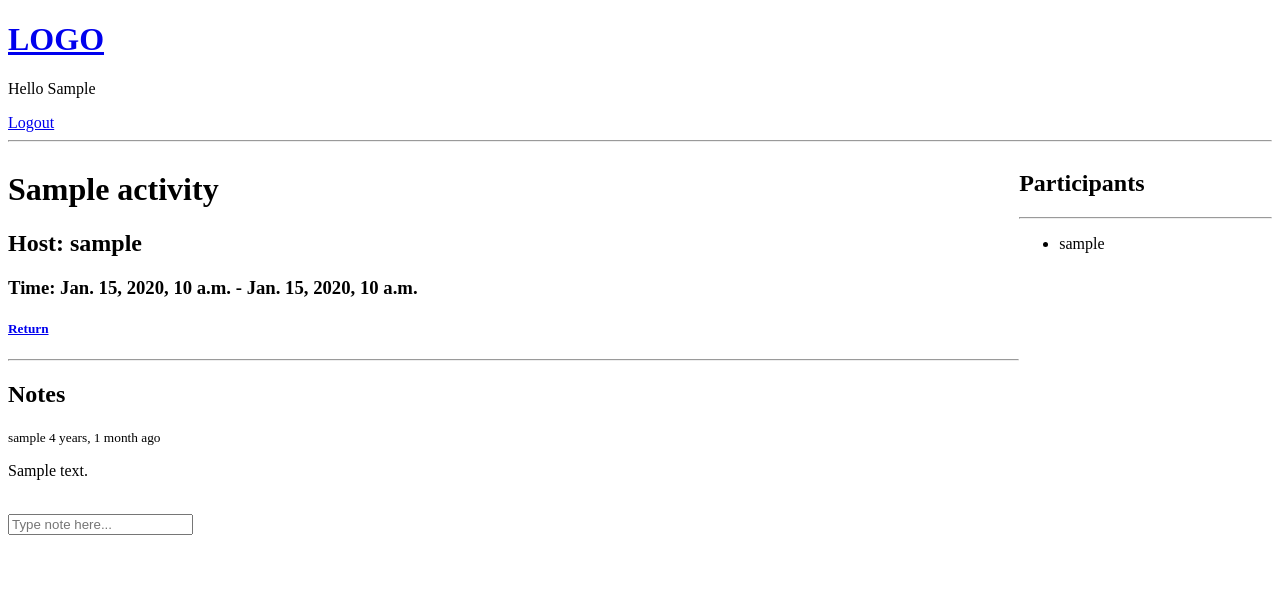
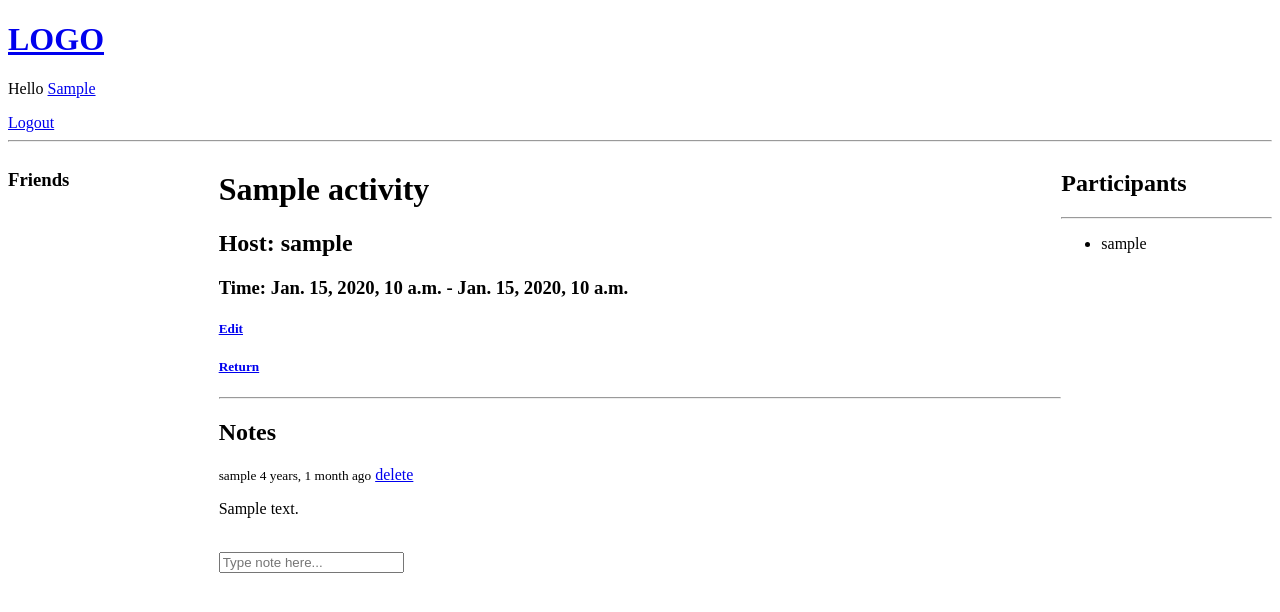
Before and after one commit to Mazart23/django_project, a Django app: page /activity/1/ in a window 1280 px wide. Shown: the top 612 px of the page. Run offline with Django 5.2, Linux system fonts and the light colour scheme; a user stored in the database is signed in; tables that the repository leaves empty hold one stand-in row (values such as "Sample post").

Commit message:
crud notes part 2, sidebar

```diff
--- a/base/templates/base/activity.html
+++ b/base/templates/base/activity.html
@@ -26,7 +26,7 @@
         <h1>{{activity.name}}</h1>
         <h2>Host: {{activity.host}}</h2>
         <h3>Time: {{activity.start_time}} - {{activity.end_time}}</h3>
-        {% if request.user != activity.host %}
+        {% if request.user == activity.host %}
         <a href="{% url 'edit-activity' activity.activity_id %}"><h5>Edit</h5></a>
         {% endif %}
         <a href="/"><h5>Return</h5></a>
@@ -35,6 +35,9 @@
             <h2>Notes</h2>
             {% for comment in comments %}
             <small>{{ comment.user }} {{ comment.create_dt|timesince}} ago</small>
+            {% if request.user == comment.user %}
+            <a href="{% url 'delete-comment' comment.comment_id %}">delete</a>
+            {% endif %}
             <p>{{ comment.description }}</p>
             <br>
             {% endfor %}
--- a/base/templates/base/home.html
+++ b/base/templates/base/home.html
@@ -41,7 +41,7 @@
 
 {% block content %}
 
-    <h1>Home template</h1>
+    <h1>Home</h1>
 
     <div>
         <a href="{% url 'create-activity' %}">Create activity</a>
--- a/base/urls.py
+++ b/base/urls.py
@@ -9,5 +9,6 @@ urlpatterns = [
     path('activity/<str:pk>/', views.activity, name='activity'),
     path('activity/<str:pk>/edit/', views.edit_activity, name='edit-activity'),
     path('create-activity/', views.create_activity, name='create-activity'),
-    path('activity/<str:pk>/edit/delete', views.delete_activity, name='delete-activity')
+    path('activity/<str:pk>/edit/delete', views.delete_activity, name='delete-activity'),
+    path('activity/<str:pk>/delete-comment', views.delete_comment, name='delete-comment'),
 ]
--- a/base/views.py
+++ b/base/views.py
@@ -59,7 +59,10 @@ def logout_view(request):
     return redirect('home')
 
 def home(request):  # request is HTTP object
-    activities = Activity.objects.all()
+    if request.user.is_authenticated:
+        activities = Activity.objects.filter(participant=request.user)
+    else:
+        activities = {}
     context = {'activities': activities}
     return render(request, 'base/home.html', context)
 
@@ -125,3 +128,19 @@ def delete_activity(request, pk):
         return redirect('home')
 
     return render(request, 'base/delete.html', context)
+
+@login_required(login_url='login')
+def delete_comment(request, pk):
+    comment = Comment.objects.get(comment_id=pk)
+
+    if request.user != comment.user:
+        return HttpResponse("Permission denied")
+
+    context = {'type': 'comment', 'obj': comment}
+
+    if request.method == 'POST':
+        comment_id = comment.comment_id
+        comment.delete()
+        return redirect('home')#'activity', comment_id)
+
+    return render(request, 'base/delete.html', context)
--- a/templates/main.html
+++ b/templates/main.html
@@ -6,6 +6,12 @@
         <meta name="viewport" content="width=device-width, initial-scale=1.0">
         <meta http-equiv="X-UA-Compatible" content="ie=edge">
         <title>My Website</title>
+        <style>
+            .main_container{
+                display: grid;
+                grid-template-columns: 1fr 5fr;
+            }
+        </style>
         {% block head %}
 
         {% endblock head %}
@@ -14,10 +20,14 @@
     <body>
         <main>
             {% include 'nav.html' %}
-
+            <div class="main_container">
+                {% include 'side.html' %}
+                <div>
                     {% block content %}
 
                     {% endblock %}
+                </div>
+            </div>
         </main>
     </body>
 
--- a/templates/nav.html
+++ b/templates/nav.html
@@ -3,8 +3,8 @@
 </a>
 
 {% if request.user.is_authenticated %}
-    <p>Hello {{ request.user.username.capitalize }}</p>
-    <a href="{% url 'logout' %}">Logout</a>
+<p>Hello <a href="{% url 'home' %}">{{ request.user.username.capitalize }}</a></p>
+<a href="{% url 'logout' %}">Logout</a>
 {% else %}
 <a href="{% url 'login' %}">Login</a>
 {% endif %}
--- /dev/null
+++ b/templates/side.html
@@ -0,0 +1,3 @@
+<div>
+    <h3>Friends</h3>
+</div>
```
Lines whose indentation alone changed are shown as unchanged.
